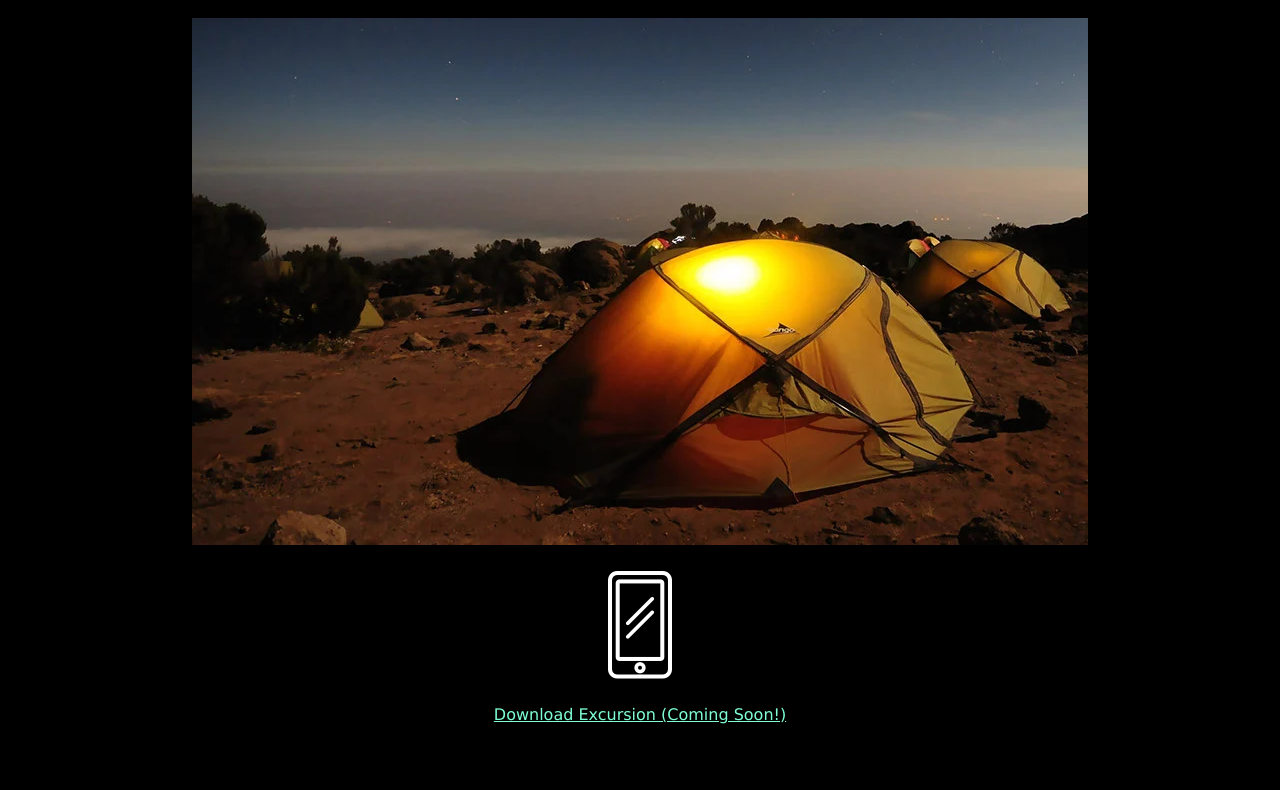
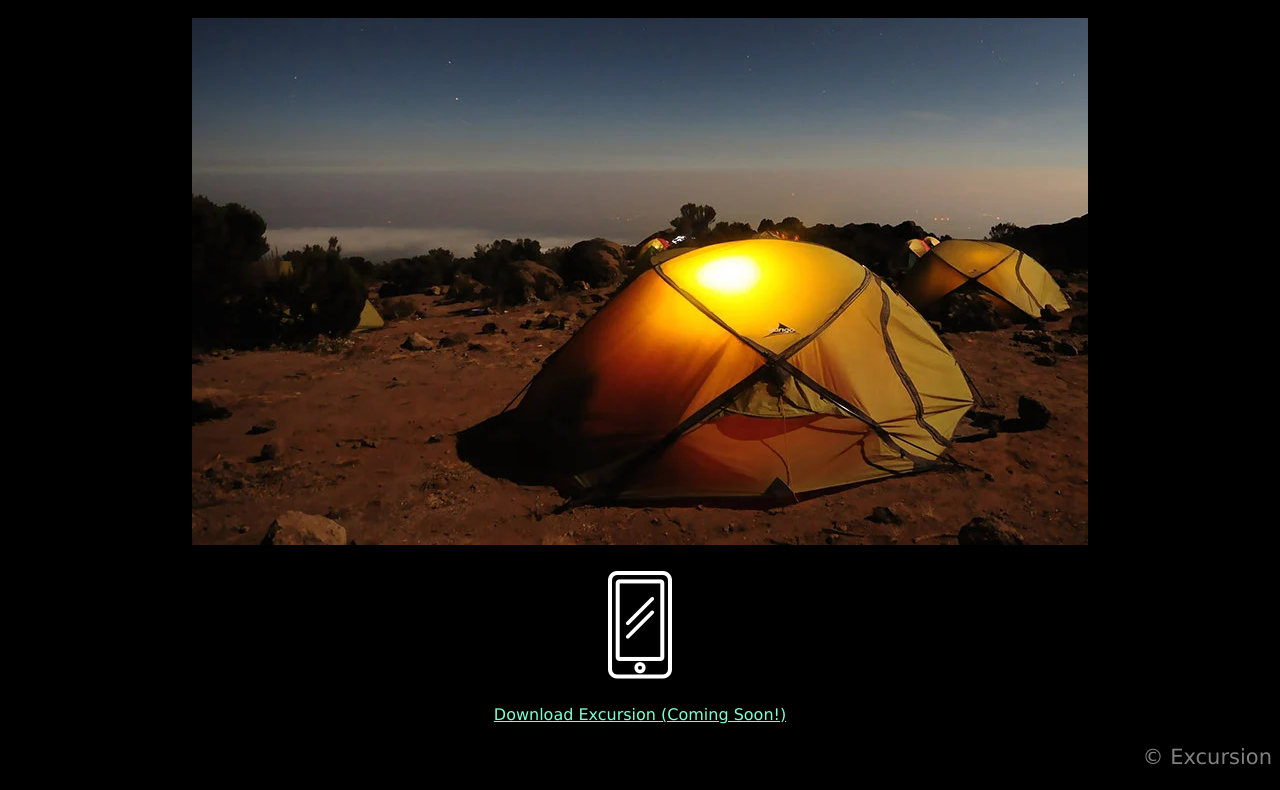
Before and after one commit to glittercoveredcoder/Excursion, a plain HTML site: page index.html in a window 1280 px wide. Shown: the part 502-1292 px from the top of the page. Before the commit the page ends 1234 px from the top, so only its background shows below. Drawn offline with Linux system fonts and the light colour scheme.

Commit message:
finished site

```diff
--- a/index.html
+++ b/index.html
@@ -24,4 +24,7 @@
     </p>
     <a href="">Download Excursion (Coming Soon!)</a>
   </body>
+  <footer>
+    <p>&#169; Excursion</p>
+  </footer>
 </html>
--- a/resources/css/style.css
+++ b/resources/css/style.css
@@ -24,3 +24,7 @@ p {
   font-size: 21px;
   color: gray;
 }
+
+footer {
+  text-align: right;
+}
```
